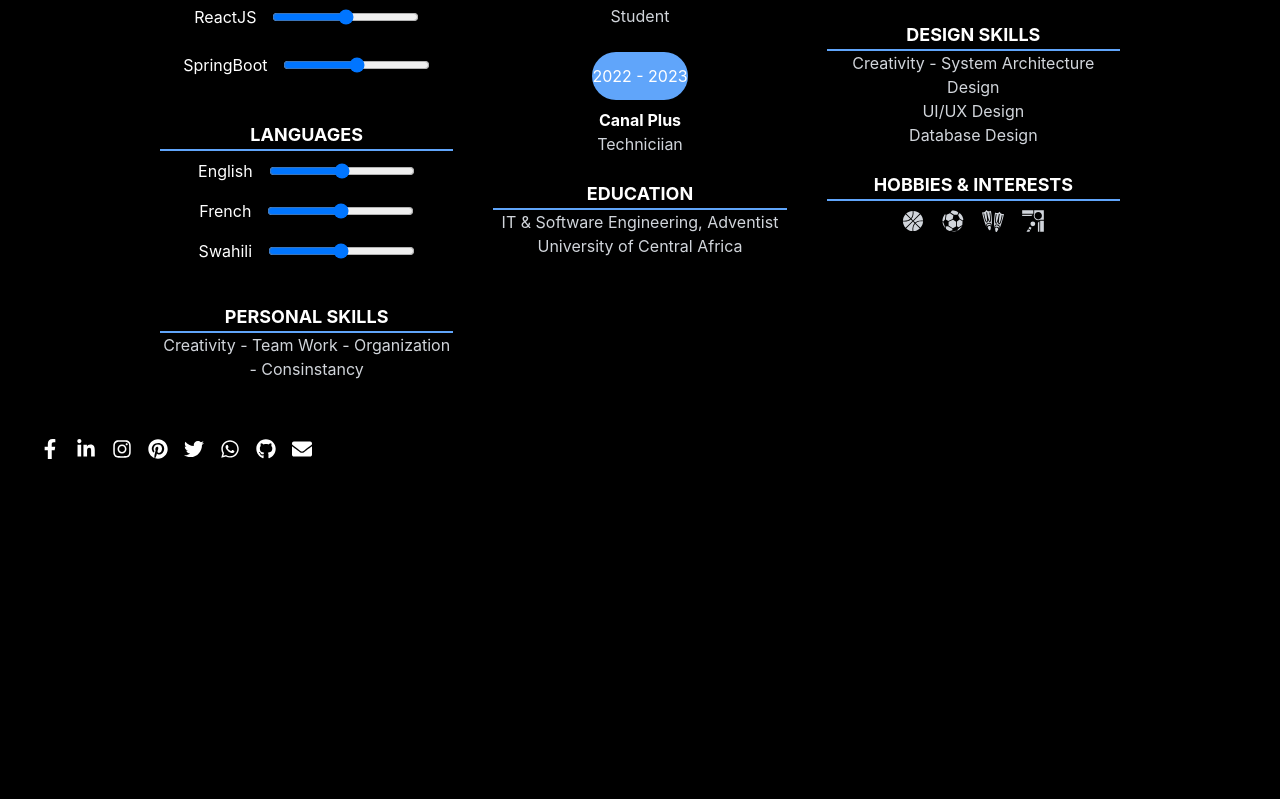
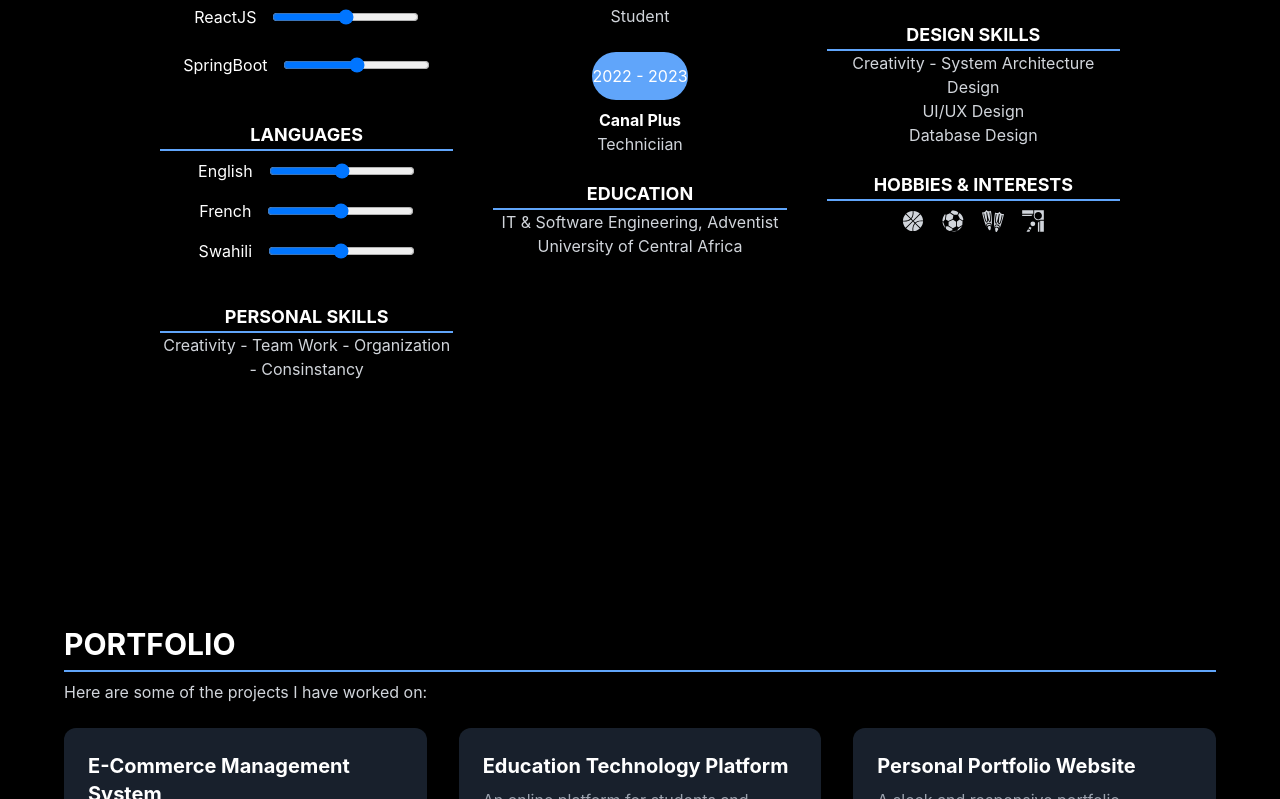
Before and after one commit to Don-tresor05/My-portfolio, a React (Create React App) app: page /resume in a window 1280 px wide. Shown: the part 301-1100 px from the top of the page. Before the commit the page ends 800 px from the top, so only its background shows below. Built offline with nearby package versions, Linux system fonts and the light colour scheme.

Commit message:
Adding other page on Resume Page

```diff
--- a/src/components/AboutPage.jsx
+++ b/src/components/AboutPage.jsx
@@ -2,6 +2,7 @@ import { motion } from "framer-motion";
 import { Link } from "react-router-dom";
 import { FaFacebookF, FaLinkedinIn, FaInstagram, FaPinterest, FaTwitter, FaWhatsapp, FaGithub, FaEnvelope } from "react-icons/fa";
 import R from "./R";
+import P from "./P";
 import C from "./C";
 const AboutPage = () => {
   return (
@@ -58,6 +59,7 @@ const AboutPage = () => {
 
       <div>
         <R />
+        <P />
         <C />
       </div>
 
--- a/src/components/ResumePage.jsx
+++ b/src/components/ResumePage.jsx
@@ -1,7 +1,9 @@
 import { Link } from "react-router-dom";
 import { motion } from "framer-motion";
 import { GiBasketballBall, GiSoccerBall, GiSwimfins, GiPoolTableCorner } from "react-icons/gi";
-import { FaFacebookF, FaLinkedinIn, FaInstagram, FaPinterest, FaTwitter, FaWhatsapp, FaGithub, FaEnvelope } from "react-icons/fa";
+// import { FaFacebookF, FaLinkedinIn, FaInstagram, FaPinterest, FaTwitter, FaWhatsapp, FaGithub, FaEnvelope } from "react-icons/fa";
+import P from "./P";
+import C from "./C";
 
 const ResumePage = () => {
   return (
@@ -100,8 +102,13 @@ const ResumePage = () => {
   </div>
 </div>
 
+<div>
+  <P />
+  <C />
+</div>
 
-  <motion.div initial={{ y: 50, opacity: 0 }} animate={{ y: 0, opacity: 1 }} transition={{ duration: 1 }} className="absolute bottom-10 left-10 flex space-x-4 text-xl">
+
+  {/* <motion.div initial={{ y: 50, opacity: 0 }} animate={{ y: 0, opacity: 1 }} transition={{ duration: 1 }} className="absolute bottom-10 left-10 flex space-x-4 text-xl">
          {[
            { href: "https://web.facebook.com/dontresor.irakoze/", icon: <FaFacebookF />, color: "hover:text-blue-400" },
            { href: "https://www.linkedin.com/in/don-tr%C3%A9sor-750a3a289/", icon: <FaLinkedinIn />, color: "hover:text-blue-400" },
@@ -116,7 +123,8 @@ const ResumePage = () => {
              {item.icon}
            </motion.a>
          ))}
-       </motion.div>
+       </motion.div> */}
+
 
       </div>
 
```
